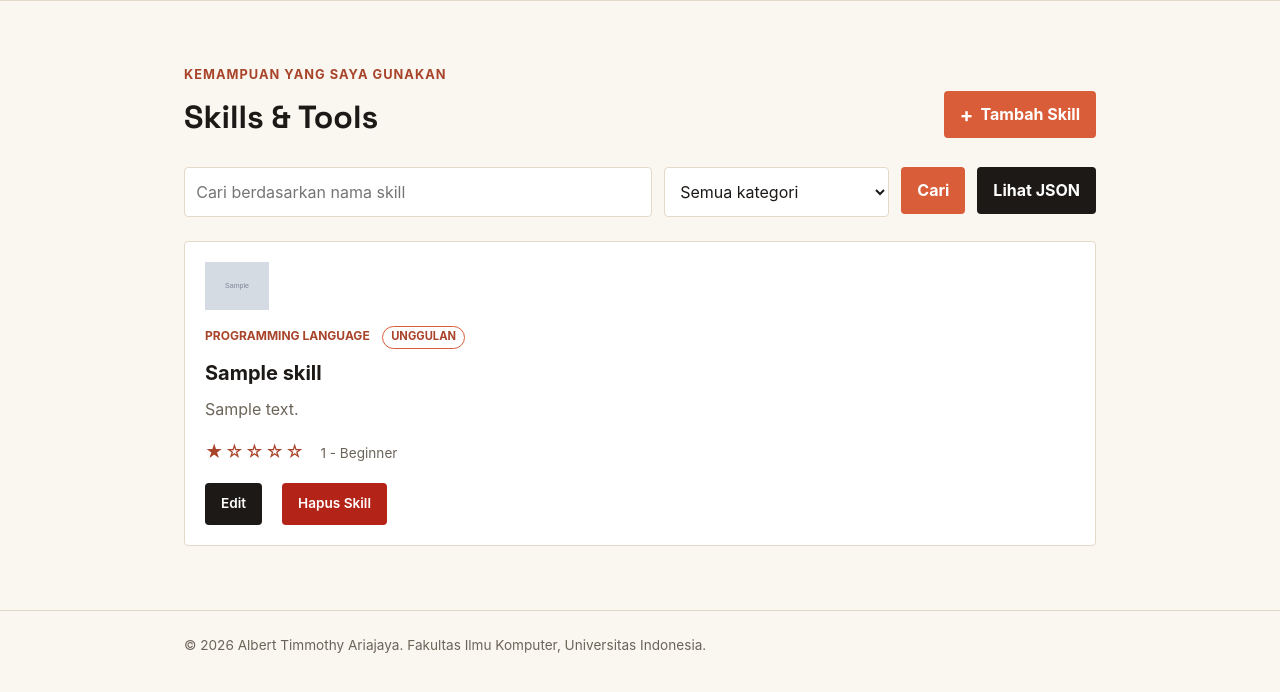
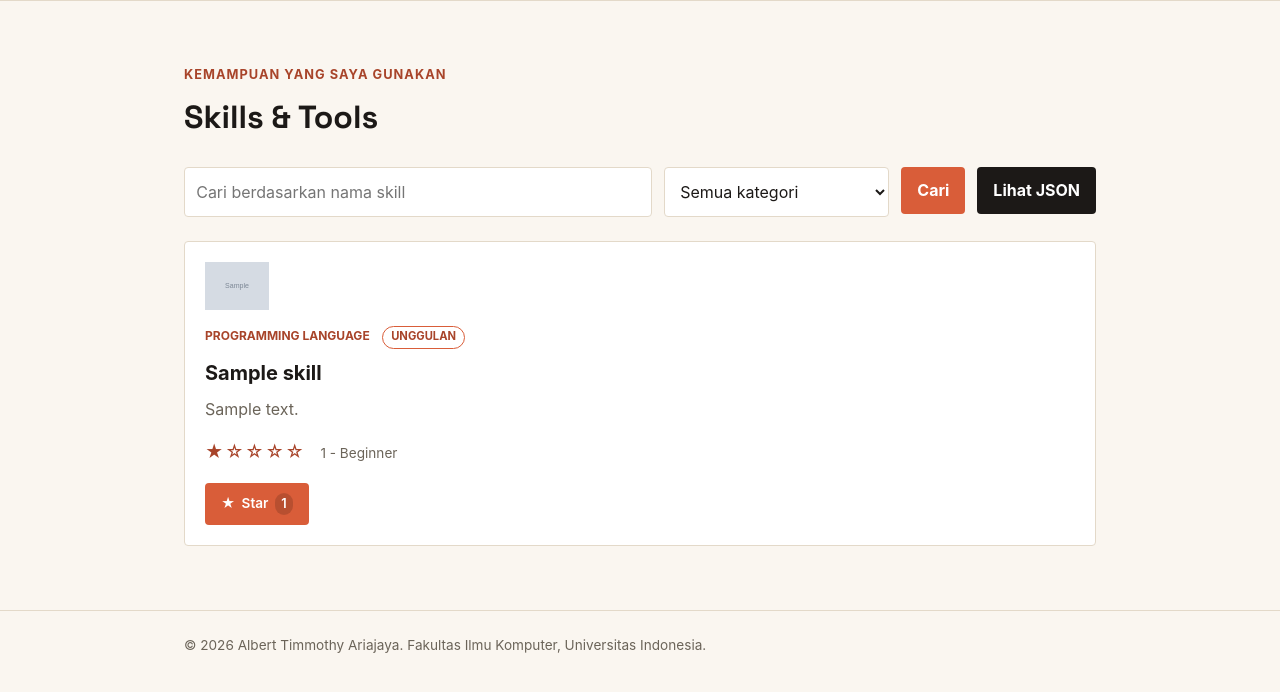
Before and after one commit to Albert-Timmothy/myportofolio, a Django app: page /skills/ in a window 1280 px wide. Shown: the part 74-766 px from the top of the page. Run offline with Django 5.2, Linux system fonts and the light colour scheme; tables that the repository leaves empty hold one stand-in row (values such as "Sample post"); grey boxes marked "Sample" are stand-in pictures.

Commit message:
Melakukan hal yang sama dengan project ke section skills&tools dan membatasai fields JSON skills

```diff
--- a/main/models.py
+++ b/main/models.py
@@ -83,6 +83,9 @@ class Skill(models.Model):
     is_featured = models.BooleanField(default=False)
     created_at = models.DateTimeField(auto_now_add=True)
     updated_at = models.DateTimeField(auto_now=True)
+    starred_by = models.ManyToManyField(
+        User, related_name="starred_skills", blank=True
+    )
 
     class Meta:
         ordering = ['-is_featured', '-proficiency', 'name']
--- a/main/urls.py
+++ b/main/urls.py
@@ -17,6 +17,7 @@ from main.views import (
     show_main,
     show_projects,
     show_skills,
+    toggle_skill_star,
     toggle_star,
     update_project,
     update_skill,
@@ -40,6 +41,7 @@ urlpatterns = [
     path("skills/add/", create_skill, name="create_skill"),
     path("skills/<uuid:skill_id>/edit/", update_skill, name="update_skill"),
     path("skills/<uuid:skill_id>/delete/", delete_skill, name="delete_skill"),
+    path("skills/<uuid:skill_id>/star/", toggle_skill_star, name="toggle_skill_star"),
     path("api/awards/", get_awards_json, name="get_awards_json"),
     path("api/experiences/", get_experiences_json, name="get_experiences_json"),
     path("api/projects/", get_projects_json, name="get_projects_json"),
--- a/main/views.py
+++ b/main/views.py
@@ -17,10 +17,10 @@ from main.models import Award, Experience, Project, Skill
 OWNER_NAME = "Albert Timmothy Ariajaya"
 
 
-def _json_response(queryset):
+def _json_response(queryset, fields=None):
     """Serialisasi queryset model ke JSON lalu bungkus sebagai HttpResponse."""
     return HttpResponse(
-        serializers.serialize("json", queryset),
+        serializers.serialize("json", queryset, fields=fields),
         content_type="application/json",
     )
 
@@ -234,7 +234,19 @@ def get_skills_json(request):
     if category in dict(Skill.CATEGORY_CHOICES):
         skills = skills.filter(category=category)
 
-    return _json_response(skills)
+    return _json_response(
+        skills,
+        fields=(
+            "name",
+            "category",
+            "proficiency",
+            "description",
+            "icon_url",
+            "is_featured",
+            "created_at",
+            "updated_at",
+        ),
+    )
 
 
 def show_skills(request):
@@ -309,3 +321,17 @@ def delete_skill(request, skill_id):
     skill.delete()
     messages.success(request, "Skill berhasil dihapus!")
     return redirect("main:show_skills")
+
+
+@login_required(login_url="/login/")
+@require_POST
+def toggle_skill_star(request, skill_id):
+    """Beri atau batalkan star skill dari user yang login (maks. satu per user)."""
+    skill = get_object_or_404(Skill, pk=skill_id)
+
+    if skill.starred_by.filter(pk=request.user.pk).exists():
+        skill.starred_by.remove(request.user)
+    else:
+        skill.starred_by.add(request.user)
+
+    return redirect("main:show_skills")
--- /dev/null
+++ b/templates/components/skill_star.html
@@ -0,0 +1,17 @@
+{% if user.is_authenticated %}
+    <form method="post" action="{% url 'main:toggle_skill_star' skill.id %}" class="star-form">
+        {% csrf_token %}
+        <button type="submit"
+                class="button button-star{% if user in skill.starred_by.all %} is-starred{% endif %}">
+            <span aria-hidden="true">&#9733;</span>
+            {% if user in skill.starred_by.all %}Unstar{% else %}Star{% endif %}
+            <span class="star-count">{{ skill.starred_by.count }}</span>
+        </button>
+    </form>
+{% else %}
+    <a href="{% url 'main:login' %}" class="button button-star" title="Login untuk memberi star">
+        <span aria-hidden="true">&#9733;</span>
+        Star
+        <span class="star-count">{{ skill.starred_by.count }}</span>
+    </a>
+{% endif %}
--- a/templates/skills.html
+++ b/templates/skills.html
@@ -9,11 +9,13 @@
                 <p class="section-kicker">Kemampuan yang saya gunakan</p>
                 <div class="project-header">
                     <h1>Skills &amp; Tools</h1>
+                    {% if perms.main.add_skill %}
                         <a href="{% url 'main:create_skill' %}"
                            class="button project-add-button">
                             <span aria-hidden="true">+</span>
                             Tambah Skill
                         </a>
+                    {% endif %}
                 </div>
                 <form method="get"
                       action="{% url 'main:show_skills' %}"
@@ -57,10 +59,19 @@
                                 <span>{{ skill.get_proficiency_display }}</span>
                             </p>
                             <div class="project-actions">
+                                {% include "components/skill_star.html" with skill=skill %}
+                            </div>
+                            {% if perms.main.change_skill or perms.main.delete_skill %}
+                                <div class="project-actions">
+                                    {% if perms.main.change_skill %}
                                         <a href="{% url 'main:update_skill' skill.id %}"
                                            class="button button-secondary">Edit</a>
+                                    {% endif %}
+                                    {% if perms.main.delete_skill %}
                                         {% include "components/skill_delete_modal.html" with skill=skill %}
+                                    {% endif %}
                                 </div>
+                            {% endif %}
                         </article>
                     {% empty %}
                         {% if name_query or selected_category %}
```
Also changed, not shown: main/migrations/0011_skill_starred_by.py (added). Lines whose indentation alone changed are shown as unchanged.
